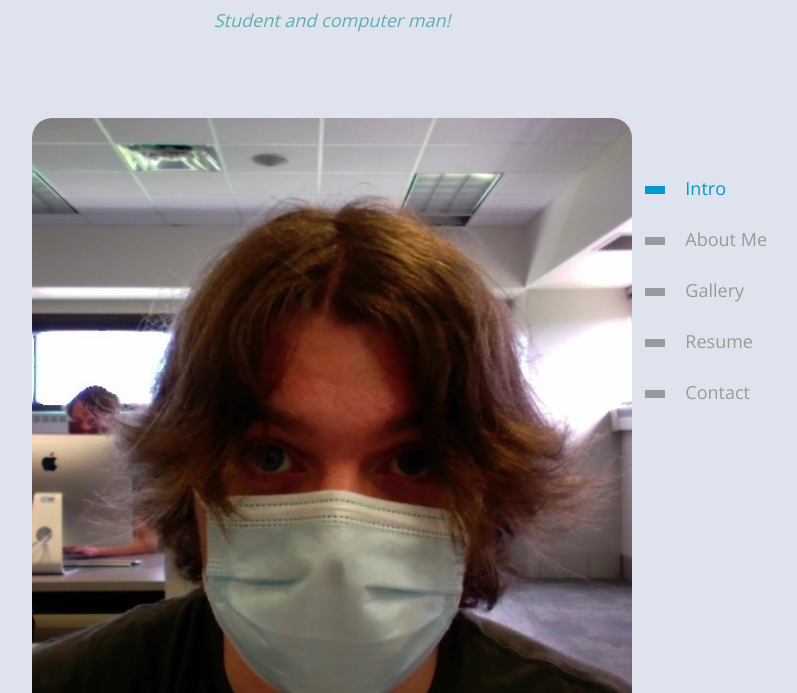
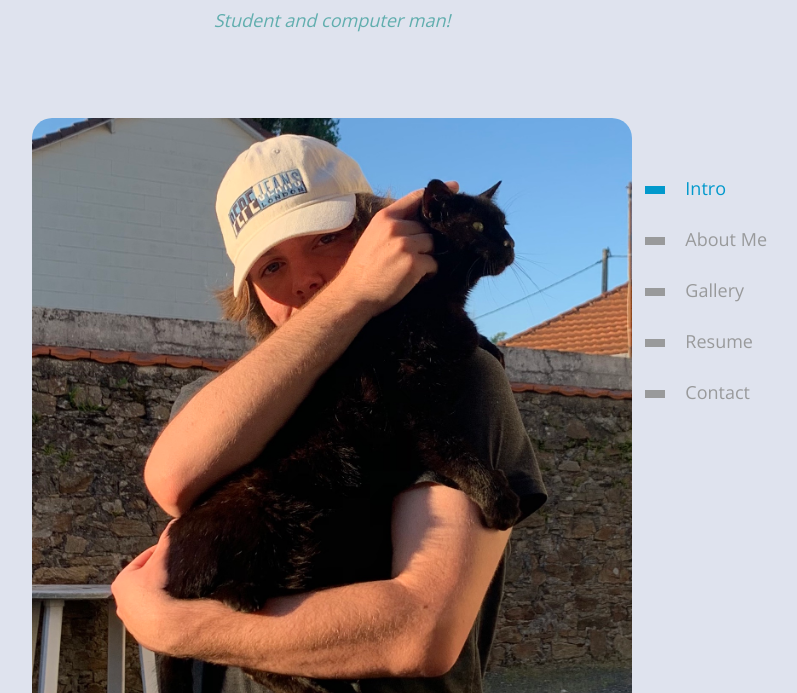
Before and after one commit to VanOwner/JackBennett, a plain HTML site: page index.html in a window 1280 px wide. Shown: the part 107-800 px from the top of the page, without its empty margins (308-1105 px from the left). Drawn offline with nearby package versions, Linux system fonts and the light colour scheme.

Commit message:
version 1.3
Changed images around

```diff
--- a/index.html
+++ b/index.html
@@ -35,7 +35,7 @@ https://templatemo.com/tm-533-verticard
 		</nav>
 		<div class="tm-content-container">
 			<figure class="mb-0">
-				<img src="img/headshot.jpg" alt="Image" class="img-fluid tm-img" />
+				<img src="img/me.jpg" alt="Image" class="img-fluid tm-img" />
 			</figure>
 			<div class="tm-content">
 				<h2 class="tm-page-title">
```
Also changed, not shown: aboutMe.html (+1 -1 lines), img/me.jpg (added), img/ski.jpg (added), 4 other files.
